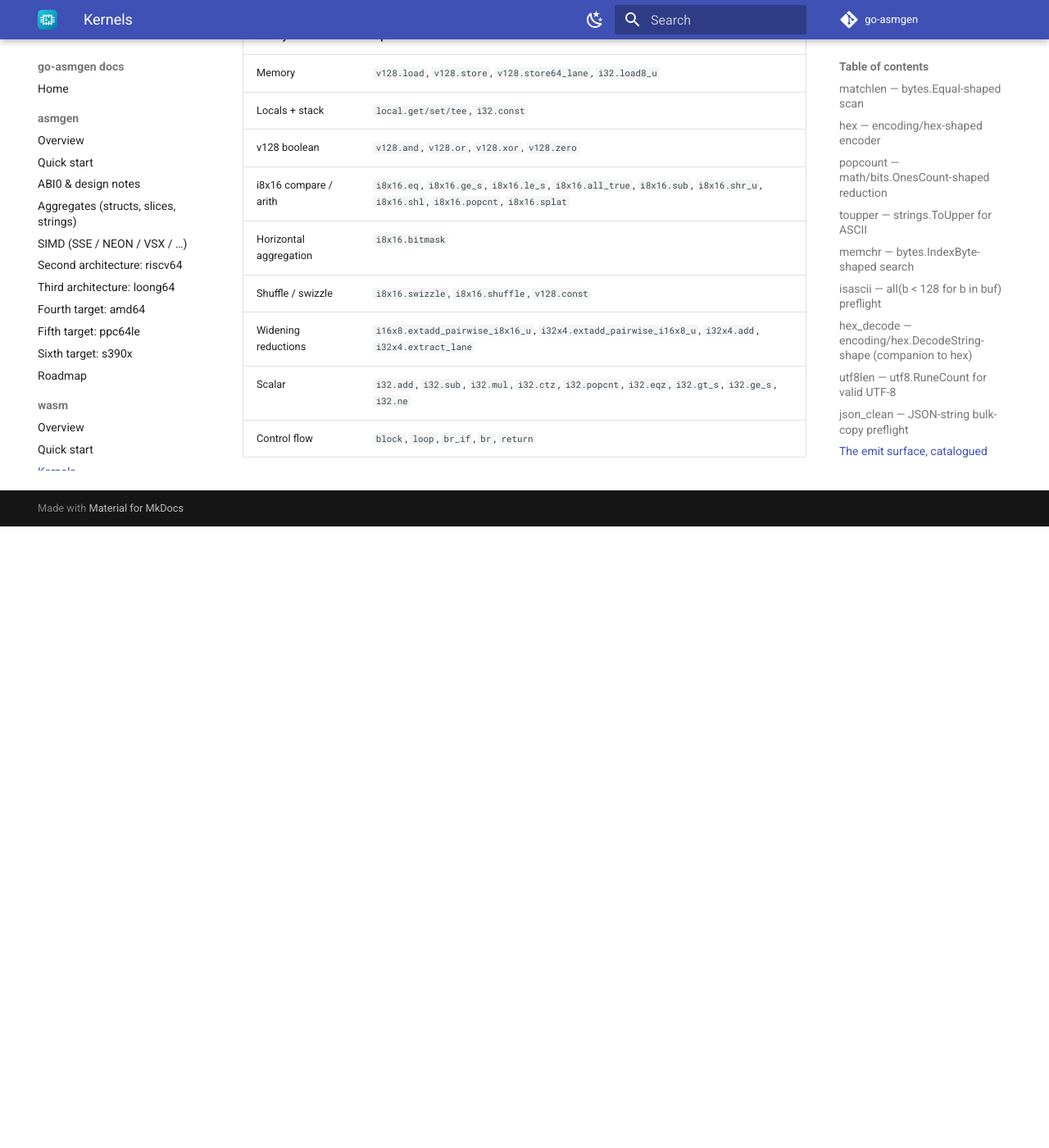
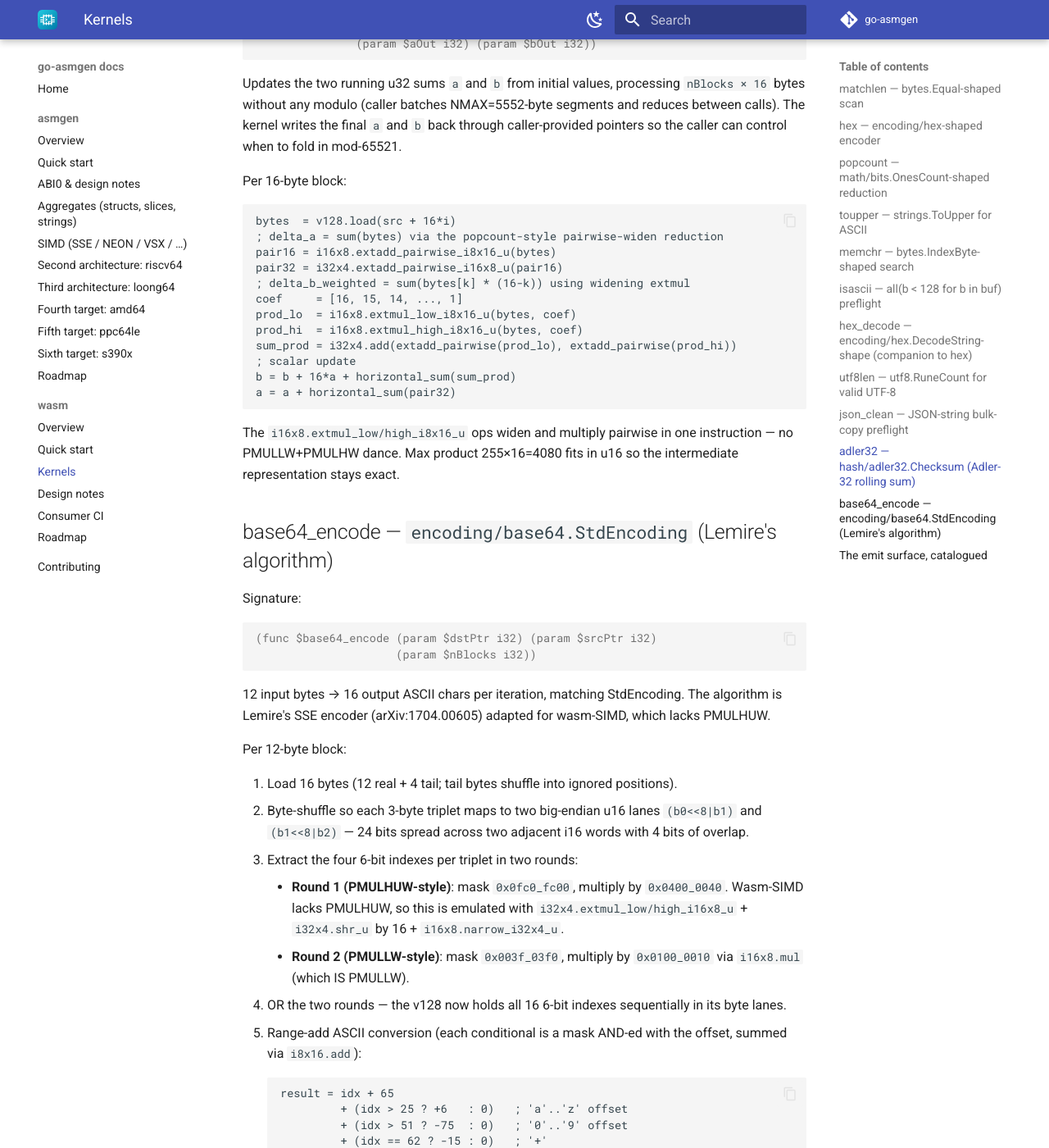
Before and after one commit to go-asmgen/docs, an MkDocs documentation site: the page built from docs/wasm/kernels.md, in a window 1280 px wide and 1400 px high, scrolled down 4583 px. Shown: the whole window at 82% size. Built offline with MkDocs 1.6.1 and Material for MkDocs 9.7.7, drawn with Linux system fonts in a browser that asks for light colours; the version menu is left out; before the commit the page ends 5225 px from its top, so only the background shows below that; some of the changed text lies outside the part shown.

Commit message:
docs/wasm: add adler32 + base64_encode sections (kernels 10-11)
Mirrors go-asmgen/asmgen c76a126 (adler32) + 1a77dd2 (base64_encode)
into the docs site:

  index.md      — kernel table bumped from 9 to 11 rows; new entries
                  for adler32 (i16x8.extmul_low/high_i8x16_u for the
                  weighted-byte sum) and base64_encode (Lemire's
                  PMULHUW emulated via i32x4.extmul + shr_u + narrow).

  kernels.md    — two full sections added before "The emit surface":
                  adler32 with signature + per-block algorithm; base64_encode
                  with signature + the 6-step algorithm (load, shuffle,
                  two extraction rounds, OR-combine, range-add ASCII,
                  store). The base64 section documents the "/" delta
                  bug the wazero verifier caught during development
                  (initial -16 landed idx=63 at '+' instead of '/';
                  correct value is -12).

  roadmap.md    — "Grow the kernel catalogue" list restructured:
                  - adler32 and base64 encode marked ~~done~~ with
                    a cross-link to the Kernels page
                  - utf-8 full validation, base64 decode, crc32,
                    bytes.IndexAny remain as future work
                  - kernel count in the intro paragraph bumped 5 → 11
                    (matches the current tree)

mkdocs build --strict clean.

Co-Authored-By: Claude Opus 4.8 <noreply@anthropic.com>

````diff
--- a/docs/wasm/kernels.md
+++ b/docs/wasm/kernels.md
@@ -214,9 +214,91 @@ misclassify high-bit bytes (0x80..0xff, negative under i8) as controls
 `bytes & 0xe0 == 0` is true iff the top three bits are all clear, which
 happens exactly for byte values 0x00..0x1f regardless of signedness.
 
+## adler32 — `hash/adler32.Checksum` (Adler-32 rolling sum)
+
+Signature:
+
+```lisp
+(func $adler32 (param $srcPtr i32) (param $nBlocks i32)
+               (param $aInit i32) (param $bInit i32)
+               (param $aOut i32) (param $bOut i32))
+```
+
+Updates the two running u32 sums `a` and `b` from initial values,
+processing `nBlocks × 16` bytes without any modulo (caller batches
+NMAX=5552-byte segments and reduces between calls). The kernel writes
+the final `a` and `b` back through caller-provided pointers so the
+caller can control when to fold in mod-65521.
+
+Per 16-byte block:
+
+```text
+bytes  = v128.load(src + 16*i)
+; delta_a = sum(bytes) via the popcount-style pairwise-widen reduction
+pair16 = i16x8.extadd_pairwise_i8x16_u(bytes)
+pair32 = i32x4.extadd_pairwise_i16x8_u(pair16)
+; delta_b_weighted = sum(bytes[k] * (16-k)) using widening extmul
+coef     = [16, 15, 14, ..., 1]
+prod_lo  = i16x8.extmul_low_i8x16_u(bytes, coef)
+prod_hi  = i16x8.extmul_high_i8x16_u(bytes, coef)
+sum_prod = i32x4.add(extadd_pairwise(prod_lo), extadd_pairwise(prod_hi))
+; scalar update
+b = b + 16*a + horizontal_sum(sum_prod)
+a = a + horizontal_sum(pair32)
+```
+
+The `i16x8.extmul_low/high_i8x16_u` ops widen and multiply pairwise in
+one instruction — no PMULLW+PMULHW dance. Max product 255×16=4080 fits
+in u16 so the intermediate representation stays exact.
+
+## base64_encode — `encoding/base64.StdEncoding` (Lemire's algorithm)
+
+Signature:
+
+```lisp
+(func $base64_encode (param $dstPtr i32) (param $srcPtr i32)
+                     (param $nBlocks i32))
+```
+
+12 input bytes → 16 output ASCII chars per iteration, matching
+StdEncoding. The algorithm is Lemire's SSE encoder
+(arXiv:1704.00605) adapted for wasm-SIMD, which lacks PMULHUW.
+
+Per 12-byte block:
+
+1. Load 16 bytes (12 real + 4 tail; tail bytes shuffle into ignored
+   positions).
+2. Byte-shuffle so each 3-byte triplet maps to two big-endian u16
+   lanes `(b0<<8|b1)` and `(b1<<8|b2)` — 24 bits spread across two
+   adjacent i16 words with 4 bits of overlap.
+3. Extract the four 6-bit indexes per triplet in two rounds:
+    - **Round 1 (PMULHUW-style)**: mask `0x0fc0_fc00`, multiply by
+      `0x0400_0040`. Wasm-SIMD lacks PMULHUW, so this is emulated with
+      `i32x4.extmul_low/high_i16x8_u` + `i32x4.shr_u` by 16 +
+      `i16x8.narrow_i32x4_u`.
+    - **Round 2 (PMULLW-style)**: mask `0x003f_03f0`, multiply by
+      `0x0100_0010` via `i16x8.mul` (which IS PMULLW).
+4. OR the two rounds — the v128 now holds all 16 6-bit indexes
+   sequentially in its byte lanes.
+5. Range-add ASCII conversion (each conditional is a mask
+   AND-ed with the offset, summed via `i8x16.add`):
+
+    ```text
+    result = idx + 65
+             + (idx > 25 ? +6   : 0)   ; 'a'..'z' offset
+             + (idx > 51 ? -75  : 0)   ; '0'..'9' offset
+             + (idx == 62 ? -15 : 0)   ; '+'
+             + (idx == 63 ? -12 : 0)   ; '/'
+    ```
+
+    Negative offsets go modular (-75 → 181, -15 → 241, -12 → 244).
+    The wazero verifier caught a real bug on the `/` correction
+    during development: an initial -16 (240) landed idx=63 at '+'
+    instead of '/'. The correct value is -12 (244).
+
 ## The emit surface, catalogued
 
-Every op the nine kernels reach into is a one-line method on `Function`.
+Every op the eleven kernels reach into is a one-line method on `Function`.
 Extension is by declarative append — see
 [`emit.go`](https://github.com/go-asmgen/asmgen/blob/main/wasm/emit.go).
 
````
Also changed, not shown: other parts of docs/wasm/kernels.md (+1 -1 lines), docs/wasm/index.md (+4 -2 lines), docs/wasm/roadmap.md (+23 -14 lines).
